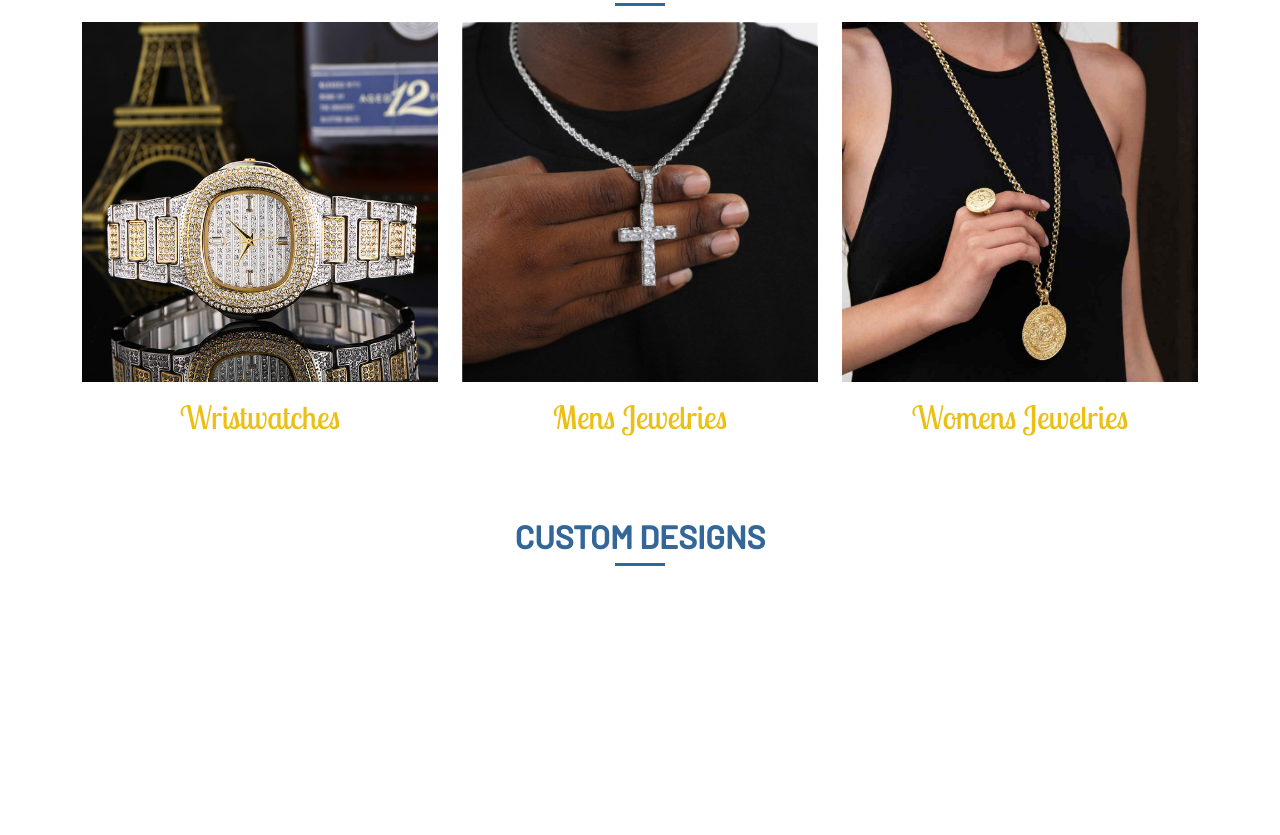
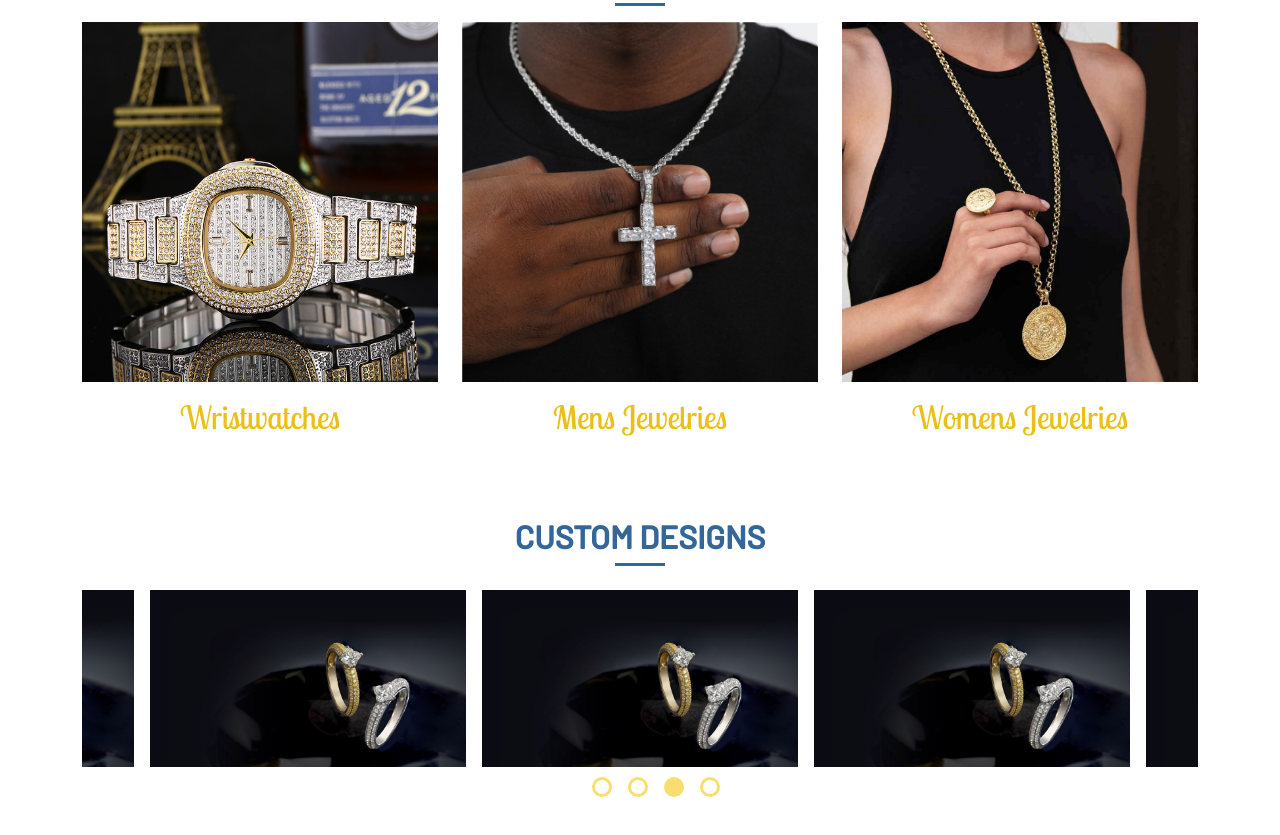
Before and after one commit to David-Orizu31/tims-jewelry, a plain HTML site: page index.html in a window 1280 px wide. Shown: the part 1239-2074 px from the top of the page. Before the commit the page ends 1829 px from the top, so only its background shows below. Drawn offline with Linux system fonts and the light colour scheme; a web font is replaced by a local one.

Commit message:
added custom designs

```diff
--- a/css/responsive.css
+++ b/css/responsive.css
@@ -42,6 +42,10 @@
     .subheader_text {
         font-size: 24px;
     }
+
+    .my-slider .slider-arrow {
+        display: block;
+    }
 }
 
 @media only screen and (max-width: 7680px) and (min-width: 1000px)  {
--- a/css/styles.css
+++ b/css/styles.css
@@ -39,7 +39,12 @@ body p {
 
 .toggle-btn {
     color: #f8dd70;
-    border: 1px solid #f8dd70;
+    border: none;
+    font-size: 22px;
+}
+
+.toggle-btn:focus {
+    box-shadow: none;
 }
 
 .img-logo {
@@ -187,6 +192,30 @@ body p {
     right: 0;
   }
 
+  .my-slider .slider-arrow {
+    border: 0;
+    background: #f8dd70;
+    display: none !important;
+    height: 50px;
+    width: 45px;
+    position: absolute;
+    z-index: 5;
+    top: 50%;
+    transform: translate(0, -50%);
+    outline: 0;
+    cursor: pointer;
+  }
+
+  .my-slider:hover .slider-arrow {
+    display: block !important;
+  }
+
+  /* Modificação só pra a seta do próximo carousel ficar na direita */
+
+  .my-slider .slider-arrow.next {
+    right: 0;
+  }
+
   .slider-dots {
     list-style: none;
     position: absolute;
@@ -213,6 +242,33 @@ body p {
   }
 
   .slider-dots li.slick-active > button {
+    background: #f8dd70;
+  }
+
+  .myslider-dots {
+    list-style: none;
+    margin: 10px auto;
+    display: flex;
+    justify-content: center;
+  }
+
+  .myslider-dots li {
+    display: inline-block;
+    margin: 0 8px;
+  }
+
+  .myslider-dots li > button {
+    width: 20px;
+    height: 20px;
+    border: 3px solid #f8dd70;
+    background: transparent;
+    color: transparent;
+    border-radius: 50%;
+    cursor: pointer;
+    outline: none;
+  }
+
+  .myslider-dots li.slick-active > button {
     background: #f8dd70;
   }
 
@@ -369,3 +425,7 @@ body p {
   .fadeIn-right{
     left: 80%;
   }
+
+  .slider-area {
+    width: 95%;
+  }
--- a/index.html
+++ b/index.html
@@ -35,7 +35,7 @@
           <div class="head-info pt-1">
             <a href=""><i class="fa fa-map-marker" aria-hidden="true"></i> <span style="margin-left: 5px;">2nd floor beautiful bride plaza opposite National library, hwolshe, Jos</span></a>
             <span class="mx-2 divider">|</span>
-            <a href=""><i class="fa fa-envelope-o" aria-hidden="true"></i> <span style="margin-left: 5px;">support@tivisjewelry.com</span></a>
+            <a href=""><i class="fa fa-envelope-o" aria-hidden="true"></i> <span style="margin-left: 5px;">support@timsjewelry.com</span></a>
             <span class="mx-2 divider">|</span>
             <a href=""><i class="fa fa-phone" aria-hidden="true"></i> <span style="margin-left: 5px;">09051555633</span></a>
           </div>
@@ -244,6 +244,32 @@
           <div class="blue-bot"></div>
         </div>
         <br>
+
+        <div class="my-slider">
+          <div class="slide-item" align="center">
+            <div class="slider-area">
+           <img src="img/tims-banner-1.jpg" alt="" class="img img-responsive">
+          </div>
+          </div>
+
+          <div class="slide-item" align="center">
+            <div class="slider-area">
+            <img src="img/tims-banner-1.jpg" alt="" class="img img-responsive">
+          </div>
+          </div>
+
+          <div class="slide-item" align="center">
+            <div class="slider-area">
+            <img src="img/tims-banner-1.jpg" alt="" class="img img-responsive">
+            </div>
+          </div>
+
+          <div class="slide-item" align="center">
+            <div class="slider-area">
+            <img src="img/tims-banner-1.jpg" alt="" class="img img-responsive">
+          </div>
+          </div>
+        </div>
       </section>
 
     </div>
@@ -271,6 +297,39 @@
   nextArrow: '<button class="carousel-arrow next inverted"><i class="fa fa-angle-right fa-3x text-white"></i></button>',
   prevArrow: '<button class="carousel-arrow prev inverted"><i class="fa fa-angle-left fa-3x text-white"></i></button>',
 });
+
+$('.my-slider').slick({
+  centerMode: true,
+  centerPadding: '60px',
+  slidesToShow: 3,
+  dots: true,
+  dotsClass: 'myslider-dots',
+  autoplay:true,
+  autoplaySpeed:2000,
+  arrows: true,
+  nextArrow: '<button class="slider-arrow next inverted"><i class="fa fa-angle-right fa-2x text-white"></i></button>',
+  prevArrow: '<button class="slider-arrow prev inverted"><i class="fa fa-angle-left fa-2x text-white"></i></button>',
+  responsive: [
+    {
+      breakpoint: 800,
+      settings: {
+        arrows: false,
+        centerMode: true,
+        centerPadding: '40px',
+        slidesToShow: 2
+      }
+    },
+    {
+      breakpoint: 480,
+      settings: {
+        arrows: false,
+        centerMode: true,
+        centerPadding: '40px',
+        slidesToShow: 1
+      }
+    }
+  ]
+});
     </script>
 
     <!-- Custom JS -->
```
